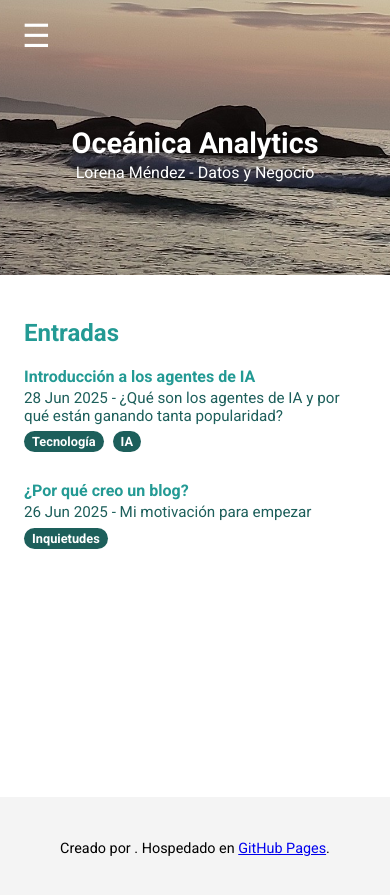
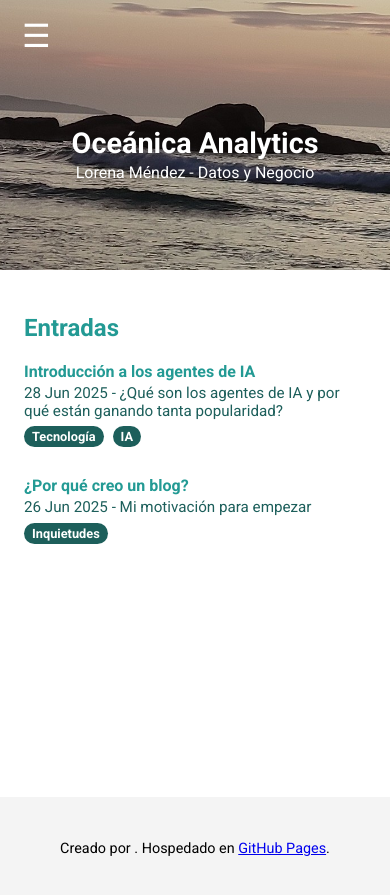
Before and after one commit to lmendezotero/lmendezotero.github.io, a Jekyll site: the page built from index.md, in a window 390 px wide. Shown: the top 895 px of the page. Built offline with Jekyll 4.4.1, drawn with Linux system fonts in a browser that asks for light colours; the list of posts is cut into pages by our own code.

Commit message:
Update style.css

```diff
--- a/assets/css/style.css
+++ b/assets/css/style.css
@@ -307,10 +307,16 @@ body {
 /*nuevo bloque*/
 
 @media screen and (max-width: 768px) {
-  .site-header {
+  header.site-header,
+  .site-header,
+  .masthead,
+  .page-header {
+    height: 30vh !important;
+    max-height: 30vh !important;
     min-height: 30vh !important;
     padding-top: 2rem !important;
     padding-bottom: 2rem !important;
+    overflow: hidden;
   }
 
   .header-text h1 {
```
